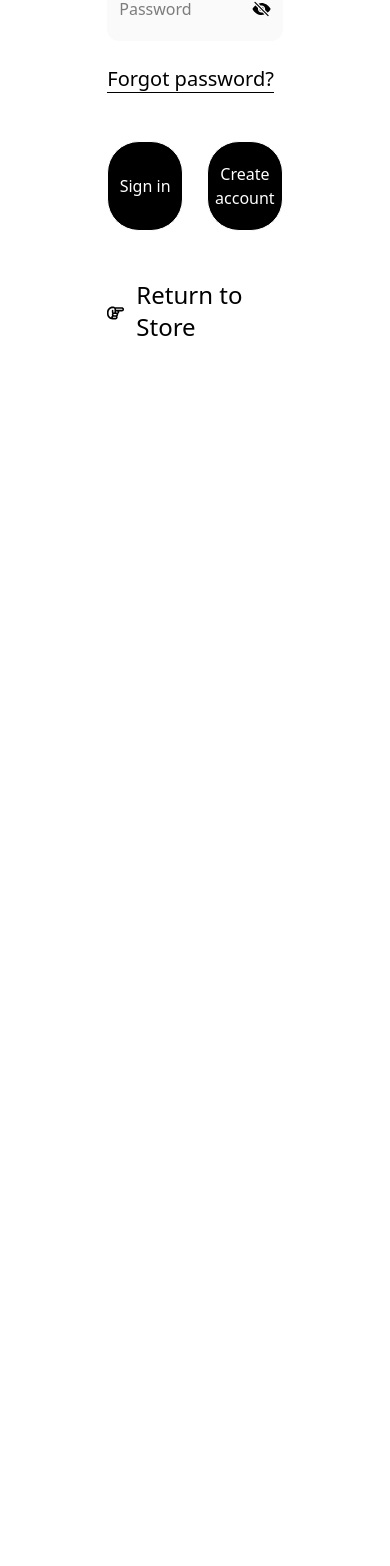
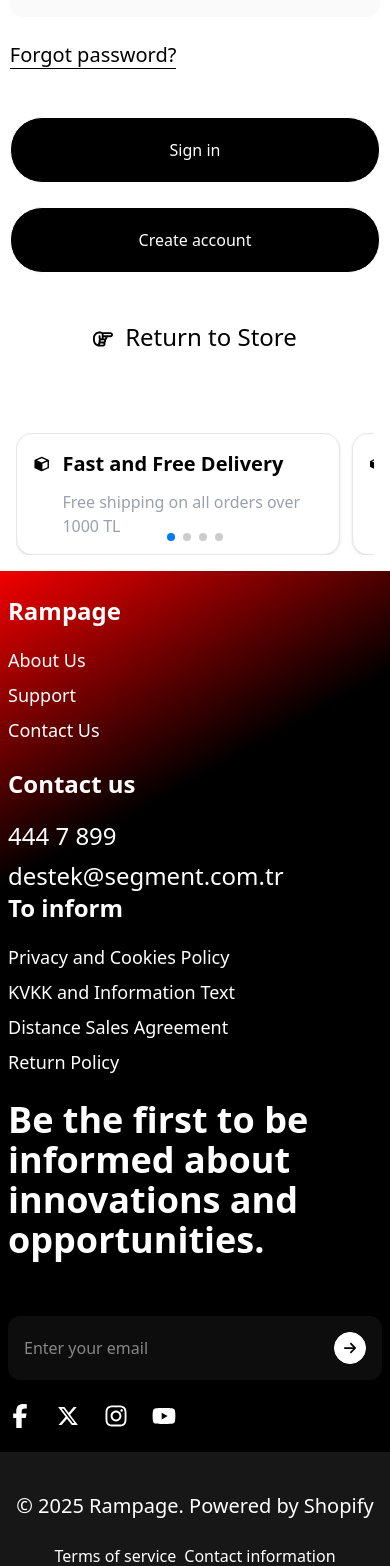
Before and after one commit to AslanovOrkhan/mern-stack-rampage, a React (Vite) app in the folder frontend/: page /login in a window 390 px wide. Shown: the part 431-1997 px from the top of the page. Before the commit the page ends 844 px from the top, so only its background shows below. Built offline with nearby package versions, Linux system fonts and the light colour scheme.

Commit message:
register page responsiv

```diff
--- a/frontend/src/components/FooterService/index.tsx
+++ b/frontend/src/components/FooterService/index.tsx
@@ -1,27 +1,70 @@
+import { Swiper, SwiperSlide } from "swiper/react";
+import { Pagination } from "swiper/modules";
+import "swiper/css";
+import "swiper/css/pagination";
+
 import FooterServiceCard from "../FooterServiceCard";
+
+const services = [
+  {
+    name: "Fast and Free Delivery",
+    description: "Free shipping on all orders over 1000 TL",
+  },
+  {
+    name: "Related Customer Services",
+    description: "Get help quickly and easily by contacting us on any issue.",
+  },
+  {
+    name: "Special Offers",
+    description:
+      "Join us with your email for our offers tailored to your needs",
+  },
+  {
+    name: "Safe Payment",
+    description:
+      "All your information is safe with iyzico payment infrastructure",
+  },
+];
 
 const FooterService = () => {
   return (
-    <div className="grid grid-cols-4 py-4 px-10">
-      <FooterServiceCard
-        className="border-r border-gray-400 pl-4"
-        name="Fast and Free Delivery"
-        description="Free shipping on all orders over 1000 TL"
-      />
-      <FooterServiceCard
-        className="border-r border-gray-400 pl-4"
-        name="Related Customer Services"
-        description="Get help quickly and easily by contacting us on any issue."
-      />
-      <FooterServiceCard
-        className="border-r border-gray-400 pl-4"
-        name="Special Offers"
-        description="Join us with your email for our offers tailored to your needs"
-      />
-      <FooterServiceCard
-        name="Safe Payment"
-        description="All your information is safe with iyzico payment infrastructure"
-      />
+    <div className="py-4 px-4 md:px-10">
+       <div className="md:hidden">
+        <Swiper
+          modules={[Pagination]}
+          pagination={{ clickable: true }}
+          spaceBetween={12}
+          breakpoints={{
+            0: { slidesPerView: 1.1 },
+            480: { slidesPerView: 1.3 },
+            640: { slidesPerView: 2 },
+            768: { slidesPerView: 2.2 },
+          }}
+        >
+          {services.map((item) => (
+            <SwiperSlide key={item.name}>
+              <FooterServiceCard
+                name={item.name}
+                description={item.description}
+                className="h-full rounded-2xl border border-gray-200 p-4 bg-white shadow-sm"
+              />
+            </SwiperSlide>
+          ))}
+        </Swiper>
+      </div>
+
+       <div className="hidden md:grid grid-cols-4">
+        {services.map((item, idx) => (
+          <FooterServiceCard
+            key={item.name}
+            name={item.name}
+            description={item.description}
+            className={`pl-4 ${
+              idx !== services.length - 1 ? "border-r border-gray-400" : ""
+            }`}
+          />
+        ))}
+      </div>
     </div>
   );
 };
--- a/frontend/src/layouts/client/Footer/index.tsx
+++ b/frontend/src/layouts/client/Footer/index.tsx
@@ -1,146 +1,142 @@
-// import { FaArrowRight, FaFacebookF, FaInstagram, FaYoutube } from "react-icons/fa6";
-// import { RiTwitterXFill } from "react-icons/ri";
-// import { useEffect } from "react";
-// // ...existing code...
-// import Aos from "aos";
-// import "aos/dist/aos.css";
-// import { div } from "framer-motion/client";
+import { FaArrowRight, FaFacebookF, FaInstagram, FaYoutube } from "react-icons/fa6";
+import { RiTwitterXFill } from "react-icons/ri";
+import { useEffect } from "react";
+import Aos from "aos";
+import "aos/dist/aos.css";
 const Footer = () => {
-  //  useEffect(function () {
-  //   Aos.init({ duration: 1000 });
-  // }, []);
+   useEffect(function () {
+    Aos.init({ duration: 1000 });
+  }, []);
   return (
-    <></>
-    // <footer className="bg-black">
-    //   <div
-    //     className="py-6 px-10 grid grid-cols-2"
-    //     style={{
-    //       background:
-    //         "linear-gradient(331deg, rgba(0,0,0,0.95) 71%, rgba(255,0,0,0.95) 100%)",
-    //     }}
-    //   >
-    //     <div className="grid grid-cols-2 border-r border-[#525252]">
-    //       <div className="flex flex-col items-start justify-start gap-32">
-    //         <div className="flex flex-col items-start justify-start gap-5 overflow-hidden">
-    //           <h3  data-aos="fade-right" className="text-white text-2xl font-bold">Rampage</h3>
-    //           <ul className="flex flex-col items-start justify-start gap-2">
-    //             <li className="relative group" data-aos="fade-right">
-    //               <a href="#" className="text-white text-[18px] capitalize">
-    //                 about us
-    //               </a>
-    //               <span className="absolute left-0 bottom-0 h-[1px] w-0 bg-white transition-all duration-600 group-hover:w-full"></span>
-    //             </li>
-    //             <li className="relative group" data-aos="fade-right">
-    //               <a href="#" className="text-white text-[18px] capitalize">
-    //                 support
-    //               </a>
-    //               <span className="absolute left-0 bottom-0 h-[1px] w-0 bg-white transition-all duration-600 group-hover:w-full"></span>
-    //             </li>
-    //             <li className="relative group" data-aos="fade-right">
-    //               <a href="#" className="text-white text-[18px] capitalize">
-    //                 contact us
-    //               </a>
-    //               <span className="absolute left-0 bottom-0 h-[1px] w-0 bg-white transition-all duration-600 group-hover:w-full"></span>
-    //             </li>
-    //           </ul>
-    //         </div>
-    //         <div className="flex flex-col items-start justify-start gap-5 overflow-hidden">
-    //           <h3 className="text-white text-2xl font-bold" data-aos="fade-right">Contact us</h3>
-    //           <ul data-aos="fade-right" className="flex flex-col items-start justify-start gap-2">
-    //             <li className="relative group">
-    //               <a href="#" className="text-white text-2xl capitalize">
-    //                 444 7 899
-    //               </a>
-    //               <span className="absolute left-0 bottom-0 h-[1px] w-0 bg-white transition-all duration-600 group-hover:w-full"></span>
-    //             </li>
-    //             <li className="relative group">
-    //               <a href="#" className="text-white text-2xl">
-    //                 destek@segment.com.tr
-    //               </a>
-    //               <span className="absolute left-0 bottom-0 h-[1px] w-0 bg-white transition-all duration-600 group-hover:w-full"></span>
-    //             </li>
-    //           </ul>
-    //         </div>
-    //       </div>
+    <footer className="bg-black">
+      <div
+        className="py-6 lg:px-10 px-2 lg:gap-0 gap-6 grid lg:grid-cols-2 grid-cols-1"
+        style={{
+          background:
+            "linear-gradient(331deg, rgba(0,0,0,0.95) 71%, rgba(255,0,0,0.95) 100%)",
+        }}
+      >
+        <div className="grid lg:grid-cols-2 grid-cols-1 lg:border-r lg:border   border-none border-[#525252]">
+          <div className="flex flex-col items-start justify-start lg:gap-32 gap-6">
+            <div className="flex flex-col items-start justify-start gap-5 overflow-hidden">
+              <h3  data-aos="fade-right" className="text-white text-2xl font-bold">Rampage</h3>
+              <ul className="flex flex-col items-start justify-start gap-2">
+                <li className="relative group" data-aos="fade-right">
+                  <a href="#" className="text-white text-[18px] capitalize">
+                    about us
+                  </a>
+                  <span className="absolute left-0 bottom-0 h-[1px] w-0 bg-white transition-all duration-600 group-hover:w-full"></span>
+                </li>
+                <li className="relative group" data-aos="fade-right">
+                  <a href="#" className="text-white text-[18px] capitalize">
+                    support
+                  </a>
+                  <span className="absolute left-0 bottom-0 h-[1px] w-0 bg-white transition-all duration-600 group-hover:w-full"></span>
+                </li>
+                <li className="relative group" data-aos="fade-right">
+                  <a href="#" className="text-white text-[18px] capitalize">
+                    contact us
+                  </a>
+                  <span className="absolute left-0 bottom-0 h-[1px] w-0 bg-white transition-all duration-600 group-hover:w-full"></span>
+                </li>
+              </ul>
+            </div>
+            <div className="flex flex-col items-start justify-start gap-5 overflow-hidden">
+              <h3 className="text-white text-2xl font-bold" data-aos="fade-right">Contact us</h3>
+              <ul data-aos="fade-right" className="flex flex-col items-start justify-start gap-2">
+                <li className="relative group">
+                  <a href="#" className="text-white text-2xl capitalize">
+                    444 7 899
+                  </a>
+                  <span className="absolute left-0 bottom-0 h-[1px] w-0 bg-white transition-all duration-600 group-hover:w-full"></span>
+                </li>
+                <li className="relative group">
+                  <a href="#" className="text-white text-2xl">
+                    destek@segment.com.tr
+                  </a>
+                  <span className="absolute left-0 bottom-0 h-[1px] w-0 bg-white transition-all duration-600 group-hover:w-full"></span>
+                </li>
+              </ul>
+            </div>
+          </div>
+          <div className="flex flex-col items-start justify-start gap-5 overflow-hidden">
+            <h3 data-aos="fade-right" className="text-white text-2xl font-bold">To inform</h3>
+            <ul className="flex flex-col items-start justify-start gap-2">
+              <li data-aos="fade-right" className="relative group">
+                <a href="#" className="text-white text-[18px]">
+                  Privacy and Cookies Policy
+                </a>
+                <span className="absolute left-0 bottom-0 h-[1px] w-0 bg-white transition-all duration-600 group-hover:w-full"></span>
+              </li>
+              <li data-aos="fade-right" className="relative group">
+                <a href="#" className="text-white text-[18px]">
+                  KVKK and Information Text
+                </a>
+                <span className="absolute left-0 bottom-0 h-[1px] w-0 bg-white transition-all duration-600 group-hover:w-full"></span>
+              </li>
+              <li data-aos="fade-right" className="relative group">
+                <a href="#" className="text-white text-[18px] capitalize">
+                  Distance Sales Agreement
+                </a>
+                <span className="absolute left-0 bottom-0 h-[1px] w-0 bg-white transition-all duration-600 group-hover:w-full"></span>
+              </li>
+              <li data-aos="fade-right" className="relative group">
+                <a href="#" className="text-white text-[18px] capitalize">
+                  Return policy
+                </a>
+                <span className="absolute left-0 bottom-0 h-[1px] w-0 bg-white transition-all duration-600 group-hover:w-full"></span>
+              </li>
+            </ul>
+          </div>
+        </div>
 
-    //       <div className="flex flex-col items-start justify-start gap-5 overflow-hidden">
-    //         <h3 data-aos="fade-right" className="text-white text-2xl font-bold">To inform</h3>
-    //         <ul className="flex flex-col items-start justify-start gap-2">
-    //           <li data-aos="fade-right" className="relative group">
-    //             <a href="#" className="text-white text-[18px]">
-    //               Privacy and Cookies Policy
-    //             </a>
-    //             <span className="absolute left-0 bottom-0 h-[1px] w-0 bg-white transition-all duration-600 group-hover:w-full"></span>
-    //           </li>
-    //           <li data-aos="fade-right" className="relative group">
-    //             <a href="#" className="text-white text-[18px]">
-    //               KVKK and Information Text
-    //             </a>
-    //             <span className="absolute left-0 bottom-0 h-[1px] w-0 bg-white transition-all duration-600 group-hover:w-full"></span>
-    //           </li>
-    //           <li data-aos="fade-right" className="relative group">
-    //             <a href="#" className="text-white text-[18px] capitalize">
-    //               Distance Sales Agreement
-    //             </a>
-    //             <span className="absolute left-0 bottom-0 h-[1px] w-0 bg-white transition-all duration-600 group-hover:w-full"></span>
-    //           </li>
-    //           <li data-aos="fade-right" className="relative group">
-    //             <a href="#" className="text-white text-[18px] capitalize">
-    //               Return policy
-    //             </a>
-    //             <span className="absolute left-0 bottom-0 h-[1px] w-0 bg-white transition-all duration-600 group-hover:w-full"></span>
-    //           </li>
-    //         </ul>
-    //       </div>
-    //     </div>
-
-    //     <div className="overflow-hidden">
-    //       <div className="w-[60%] h-full m-auto flex flex-col justify-between">
-    //         <div className="flex flex-col items-start justify-start gap-6 w-full">
-    //           <h1 data-aos="fade-left" className="text-white text-4xl font-bold">
-    //             Be the first to be informed about innovations and opportunities.
-    //           </h1>
-    //           <div data-aos="fade-left" className="mt-8 bg-[#0D0D0D] py-4 px-4 flex  items-center justify-between gap-3 rounded-xl w-full">
-    //             <input
-    //               type="text"
-    //               placeholder="Enter your email"
-    //               className="text-white border-none outline-none w-full"
-    //             />
-    //             <button
-    //               type="submit"
-    //               className="border border-white bg-white p-2 rounded-full cursor-pointer"
-    //             >
-    //               <FaArrowRight className="text-[14px]" />
-    //             </button>
-    //           </div>
-    //         </div>
-    //         <div data-aos="fade-left" className="flex items-center justify-start gap-6">
-    //           <FaFacebookF className="text-white text-2xl"/>
-    //           <RiTwitterXFill className="text-white text-2xl"/>
-    //           <FaInstagram className="text-white text-2xl"/>
-    //           <FaYoutube className="text-white text-2xl"/>
-    //         </div>
-    //       </div>
-    //     </div>
-    //   </div>
-    //   <div className="bg-[#171717] py-10 px-10 flex items-center justify-between">
-    //       <span className="text-white text-xl">© 2025 Rampage. Powered by Shopify</span>
-    //       <ul className="flex items-center justify-start gap-6">
-    //         <li>
-    //           <a href="#" className="text-white">Terms of service</a>
-    //         </li>
-    //         <li>
-    //           <a href="#" className="text-white">Contact information</a>
-    //         </li>
-    //         <li>
-    //           <a href="#" className="text-white">Privacy policy</a>
-    //         </li>
-    //         <li>
-    //           <a href="#" className="text-white">Refund policy</a>
-    //         </li>
-    //       </ul>
-    //   </div>
-    // </footer>
+        <div className="overflow-hidden">
+          <div className="lg:w-[60%] w-[100%] h-full m-auto flex flex-col justify-between">
+            <div className="flex flex-col items-start justify-start gap-6 w-full">
+              <h1 data-aos="fade-left" className="text-white text-4xl font-bold">
+                Be the first to be informed about innovations and opportunities.
+              </h1>
+              <div data-aos="fade-left" className="mt-8 bg-[#0D0D0D] py-4 px-4 flex  items-center justify-between gap-3 rounded-xl w-full">
+                <input
+                  type="text"
+                  placeholder="Enter your email"
+                  className="text-white border-none outline-none w-full"
+                />
+                <button
+                  type="submit"
+                  className="border border-white bg-white p-2 rounded-full cursor-pointer"
+                >
+                  <FaArrowRight className="text-[14px]" />
+                </button>
+              </div>
+            </div>
+            <div data-aos="fade-left" className="flex items-center justify-start gap-6 lg:mt-0 mt-6">
+              <FaFacebookF className="text-white text-2xl"/>
+              <RiTwitterXFill className="text-white text-2xl"/>
+              <FaInstagram className="text-white text-2xl"/>
+              <FaYoutube className="text-white text-2xl"/>
+            </div>
+          </div>
+        </div>
+      </div>
+      <div className="bg-[#171717] py-10 lg:px-10 px-2 flex lg:flex-row flex-col lg:gap-0 gap-6 items-center justify-between">
+          <span className="text-white text-xl">© 2025 Rampage. Powered by Shopify</span>
+          <ul className="flex flex-wrap items-center lg:justify-start justify-center lg:gap-6 gap-2">
+            <li>
+              <a href="#" className="text-white text-center">Terms of service</a>
+            </li>
+            <li>
+              <a href="#" className="text-white text-center">Contact information</a>
+            </li>
+            <li>
+              <a href="#" className="text-white text-center">Privacy policy</a>
+            </li>
+            <li>
+              <a href="#" className="text-white text-center">Refund policy</a>
+            </li>
+          </ul>
+      </div>
+    </footer>
   );
 };
 
--- a/frontend/src/layouts/client/index.tsx
+++ b/frontend/src/layouts/client/index.tsx
@@ -2,7 +2,7 @@
 import Header from './Header'
 import { Outlet } from 'react-router'
 import Footer from './Footer'
-// import FooterService from '../../components/FooterService'
+import FooterService from '../../components/FooterService'
 
 const ClientLayout = () => {
   return (
@@ -10,7 +10,7 @@
       <Topbar />
       <Header />
       <Outlet />
-      {/* <FooterService /> */}
+      <FooterService />
       <Footer />
     </div>
   )
--- /dev/null
+++ b/frontend/src/pages/client/Register/index.tsx
@@ -0,0 +1,82 @@
+import { FaRegHandPointRight } from "react-icons/fa6";
+import { IoEyeOff } from "react-icons/io5";
+import { Link } from "react-router";
+const Register = () => {
+  return (
+    <>
+      <form
+        action=""
+        className="lg:w-[55%] w-[95%] mx-auto my-16 flex flex-col items-center gap-12"
+      >
+        <span className="text-black lg:text-7xl text-4xl capitalize font-bold">
+          create account
+        </span>
+        <div className="w-full flex flex-col items-start gap-9">
+          <div className="grid lg:grid-cols-2 grid-cols-1 gap-6 w-full">
+            <div className="bg-[#FAFAFA] py-5 px-3 w-full rounded-xl">
+              <input
+                type="text"
+                placeholder="First Name"
+                className="bg-transparent border-none outline-none w-full"
+              />
+            </div>
+            <div className="bg-[#FAFAFA] py-5 px-3 w-full rounded-xl">
+              <input
+                type="text"
+                placeholder="Last Name"
+                className="bg-transparent border-none outline-none w-full"
+              />
+            </div>
+            <div className="bg-[#FAFAFA] py-5 px-3 w-full rounded-xl">
+              <input
+                type="text"
+                placeholder="User Name"
+                className="bg-transparent border-none outline-none w-full"
+              />
+            </div>
+            <div className="bg-[#FAFAFA] py-5 px-3 w-full rounded-xl">
+              <input
+                type="email"
+                placeholder="Email"
+                className="bg-transparent border-none outline-none w-full"
+              />
+            </div>
+            <div className="flex items-center justify-between gap-3 bg-[#FAFAFA] py-5 px-3 w-full rounded-xl">
+              <input
+                type="password"
+                placeholder="Password"
+                className="bg-transparent border-none outline-none w-full"
+              />
+              <IoEyeOff className="text-2xl cursor-pointer" />
+            </div>
+            <div className="flex items-center justify-between gap-3 bg-[#FAFAFA] py-5 px-3 w-full rounded-xl">
+              <input
+                type="confirm-password"
+                placeholder="Confirm Password"
+                className="bg-transparent border-none outline-none w-full"
+              />
+              <IoEyeOff className="text-2xl cursor-pointer" />
+            </div>
+          </div>
+          <div className="w-full grid lg:grid-cols-2 grid-cols-1 lg:gap-9 gap-3 mt-6">
+            <button className="border bg-black text-white py-5 rounded-4xl cursor-pointer">
+              Create
+            </button>
+            <Link
+              to="/login"
+              className="w-full border bg-black text-white py-5 rounded-4xl cursor-pointer flex items-center justify-center"
+            >
+              Sign in
+            </Link>
+          </div>
+        </div>
+        <Link to="/" className="flex items-center justify-center gap-3">
+          <FaRegHandPointRight className="text-xl mt-1" />
+          <span className="text-2xl">Return to Store</span>
+        </Link>
+      </form>
+    </>
+  );
+};
+
+export default Register;
--- a/frontend/src/pages/shared/Login/index.tsx
+++ b/frontend/src/pages/shared/Login/index.tsx
@@ -5,8 +5,8 @@
 const Login = () => {
   return (
     <>
-      <form action="" className="w-[45%] mx-auto my-16 flex flex-col items-center gap-12">
-        <span className="text-black text-7xl capitalize font-bold">
+      <form action="" className="lg:w-[45%] w-[95%] mx-auto my-16 flex flex-col items-center gap-12">
+        <span className="text-black lg:text-7xl text-5xl capitalize font-bold">
           login
         </span>
         <div className="w-full flex flex-col items-start gap-6">
@@ -16,9 +16,11 @@
             Forgot password?
             <span className="absolute left-0 bottom-0 h-[1px] w-full bg-black transition-all duration-400 group-hover:w-0"></span>
           </a>
-          <div className="w-full grid grid-cols-2 gap-6 mt-6">
+          <div className="w-full grid lg:grid-cols-2 grid-cols-1 gap-6 mt-6">
             <button className="border bg-black text-white py-5 rounded-4xl cursor-pointer">Sign in</button>
-            <button className="border bg-black text-white py-5 rounded-4xl cursor-pointer">Create account</button>
+            <Link to="/register" className="w-full border bg-black text-white py-5 rounded-4xl cursor-pointer flex items-center justify-center">
+              Create account
+            </Link>
           </div>
         </div>
          <Link to="/" className="flex items-center justify-center gap-3"><FaRegHandPointRight className="text-xl mt-1" /><span className="text-2xl">Return to Store</span></Link>
```
Also changed, not shown: frontend/src/routes/index.tsx (+7 -2 lines).
